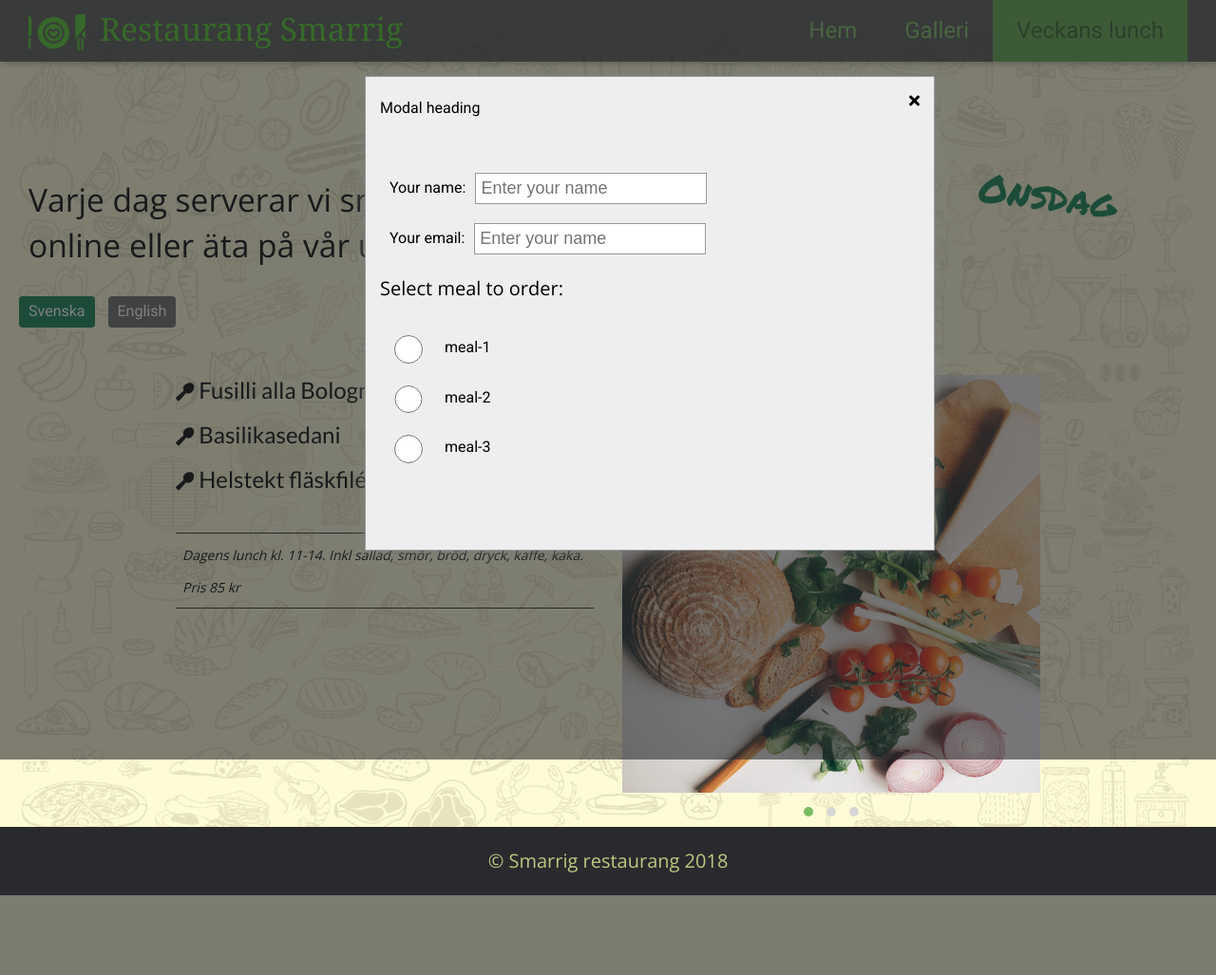
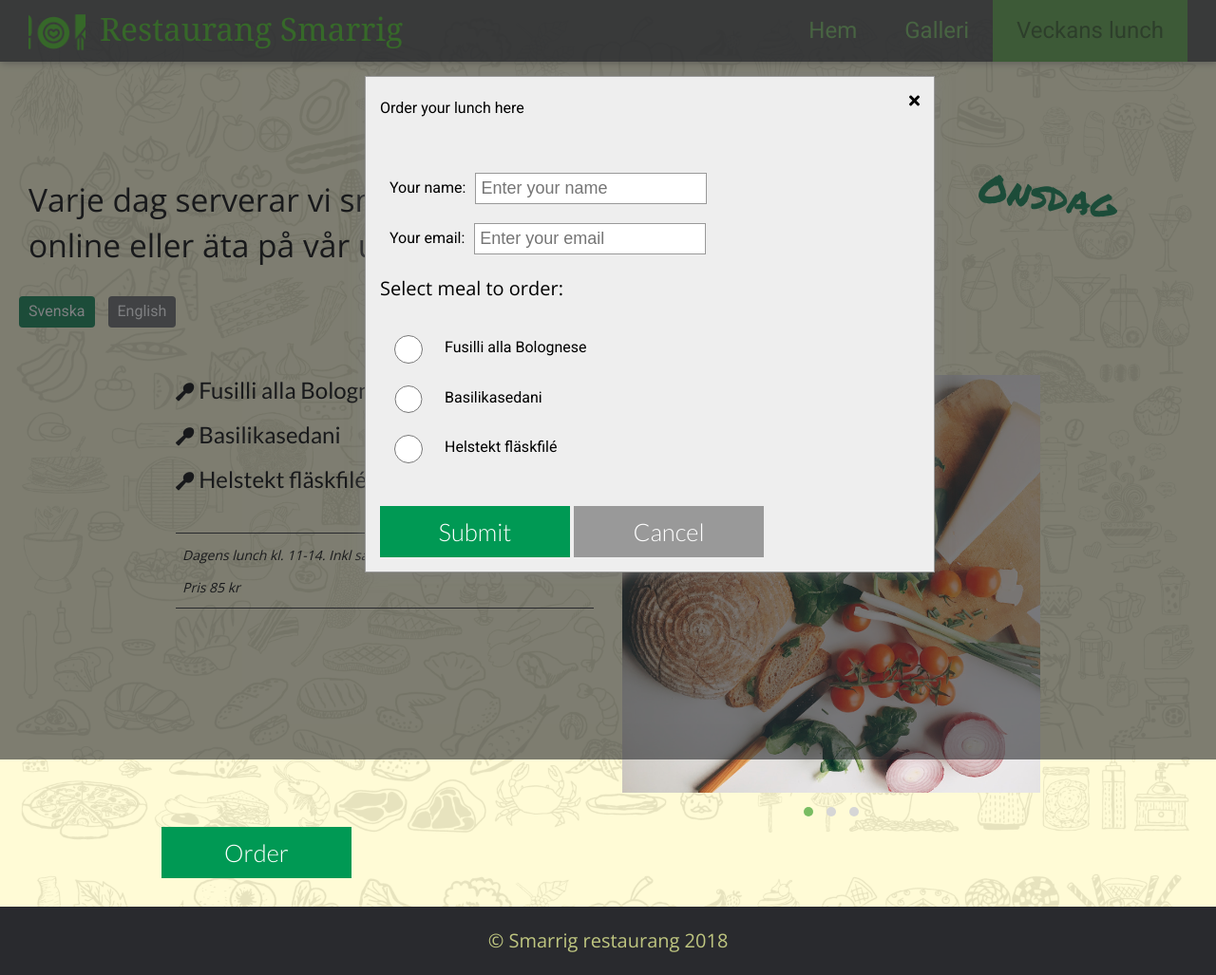
Before and after one commit to demichka/smarrig-project, a Node server app: page /week-lunch.html in a window 1280 px wide. Shown: the whole page at 95% size. Before the commit the page ends 943 px from the top, so only its background shows below. Run offline with Node 20, Linux system fonts and the light colour scheme; some libraries are stand-ins or nearby versions.

Commit message:
added modal-answer

```diff
--- a/www/css/styles.css
+++ b/www/css/styles.css
@@ -460,9 +460,9 @@ hr {
 }
 
 .order-btn {
-    position: absolute;
-    bottom: -100px;
     width: 200px;
+    float: left;
+    margin: 0 0 30px 15px;
 }
 .flex-grid {
     display: flex;
@@ -533,7 +533,7 @@ hr {
     top: 10%;
     left: 30%;
     width: 600px;
-    height: 500px;
+    /* height: 500px; */
     z-index: 3000;
     background-color: #eee;
     border: 1px solid #999;
@@ -568,7 +568,18 @@ hr {
     margin-bottom: 20px;
 }
 
+.forms .btn {
+    display: inline-block;
+    width: 200px;
+}
 
+.btn[type='reset'] {
+    background-color: #999;
+    border-color: #999;
+}
+.btn[type='reset']:hover {
+    background-color: #888;
+}
 
 .form-group input[type=radio] {
     width: 50px;
--- a/www/js/main.js
+++ b/www/js/main.js
@@ -83,12 +83,12 @@ $(document).ready(function () {
             $('.day-name').empty();
             $('.text-place').empty();
             $('.heading').empty();
+            $('.meal-list-to-order').empty();
             carousel.trigger('destroy.owl.carousel');
             checkingLanguage();
             showMenu();
             runOwlCarousel();
             setDayName();
-            addOrderBtn();
         });
 
 
@@ -108,7 +108,7 @@ $(document).ready(function () {
             let ul = $('<ul/>');
             let i = dayOfWeek;
             let currentDay = weekLunch[i];
-
+            let mealListToOrder = $('.meal-list-to-order');
 
             for (item in currentDay.lang[language]) {
                 let meal = currentDay.lang[language][item];
@@ -122,7 +122,12 @@ $(document).ready(function () {
                 $('.week-lunch-img').append(mealImage);
                 mealImage.find('img').attr('src', meal.image);
                 mealImage.find('figcaption').append(mealDesc);
-
+                mealListToOrder
+                    .append($('<div class="form-group"/>')
+                        .append($('<input type="radio" name="select-meal"/>').attr('id', title).attr('value', title))
+                        .append($('<label/>')
+                            .append(title).attr('for', title))
+                );
             }
 
             let everyDay = weekLunch[0];
@@ -133,32 +138,62 @@ $(document).ready(function () {
                 $('.text-place').append(everyDayInfo.text);
                 $('.heading').append(everyDayInfo.title);
             }
+
             runOwlCarousel();
+            $('.lunch-list').append(ul);
+            $('.lunch-list').append(pSmall);
+        }
+    }
 
 
-
-            $('.lunch-list').append(ul);
-            $('.lunch-list').append(pSmall);
-
-        }
-
-
-
-    }
-
-    function addOrderBtn() {
-        let btn = $('<button/>').attr('type', 'button').addClass('order-btn btn').html('Order');
-        $('.lunch-list').append(btn);
-    }
-
-    // addOrderBtn();
     let orderBtn = $('.order-btn');
     orderBtn.click(function () {
         $('.modal').fadeIn();
         $('.fade').fadeIn();
     });
 
+
+
+
+    function getOrder() {
+        let summary = {};
+        summary.name = $('#namef').val();
+        summary.email = $('#emailf').val();
+        summary.meal = $('input:checked').val();
+        let summarizeP = $('<p/>');
+        summarizeP.append(
+            'Hej, ' + summary.name + '!' +
+            '<br/>' + 'We send your order to ' + summary.email + '.' +
+            '<br/>' + 'You ordered ' + summary.meal + ',' +
+            '<br/>' + 'Pick it up and enjoy your lunch!');
+        $('#form-modal').fadeOut();
+        let modalSum = $('<div class="modal" id="modal-answer"/>').append($('<div class="container"/>').append($('<div class="modal-inner"/>').append($('<span class="close"/>').append($('<i class="fas fa-times"/>'))).append($('<h3/>'))));
+        $('body').append(modalSum);
+        $('#modal-answer').append(summarizeP);
+        $('.close').click(function () {
+            $(this).parents('.modal').fadeOut();
+            $('.fade').fadeOut();
+            $('form')[0].reset();
+            $('#modal-answer').remove();
+        });
+    }
+
+    $('#get-order-btn').click(getOrder);
+
+
     $('.close').click(function () {
+        $(this).parents('.modal').fadeOut();
+        $('.fade').fadeOut();
+        $('form')[0].reset();
+    });
+
+    $('.fade').click(function () {
+        $(this).fadeOut();
+        $('.modal').fadeOut();
+        $('form')[0].reset();
+    });
+
+    $('.btn:reset').click(function () {
         $(this).parents('.modal').fadeOut();
         $('.fade').fadeOut();
     });
--- a/www/week-lunch.html
+++ b/www/week-lunch.html
@@ -85,6 +85,8 @@
 									</div>
 								</div>
 							</div>
+							<button class="btn order-btn">Order</button>
+
 						</div>
 					</div>
 				</div>
@@ -97,25 +99,26 @@
 		</div>
 	</footer>
 	<div class="fade"></div>
-	<div class="modal">
+	<div class="modal" id="form-modal">
 		<div class="container">
 			<div class="modal-inner">
 				<span class="close"><i class="fas fa-times"></i></span>
-				<h3>Modal heading</h3>
-				<form action="" method="POST" id="order-form">
+				<h3>Order your lunch here</h3>
+				<form action=""  method="post" id="order-form" class="forms">
 					<div class="form-group">
 						<label for="namef">Your name: </label>
 						<input type="text" id="namef" name="namef" placeholder="Enter your name" required>
 					</div>
 					<div class="form-group">
 							<label for="emailf">Your email: </label>
-							<input type="text" id="emailf" name="emailf" placeholder="Enter your name" required>
+							<input type="text" id="emailf" name="emailf" placeholder="Enter your email" required>
 						</div>
 						<p>Select meal to order:</p>
-					<div class="form-group"><input type="radio" name="select-meal" id="meal-1"><label for="meal-1">meal-1</label></div>
-					<div class="form-group"><input type="radio" name="select-meal" id="meal-2"><label for="meal-2">meal-2</label></div>
-					<div class="form-group"><input type="radio" name="select-meal" id="meal-3"><label for="meal-3">meal-3</label></div>
+						<div class="meal-list-to-order">
 
+						</div>
+						<button class="btn" id="get-order-btn">Submit</button>
+						<button type="reset" class="btn btn-close">Cancel</button>
 				</form>
 			</div>
 		</div>
```
